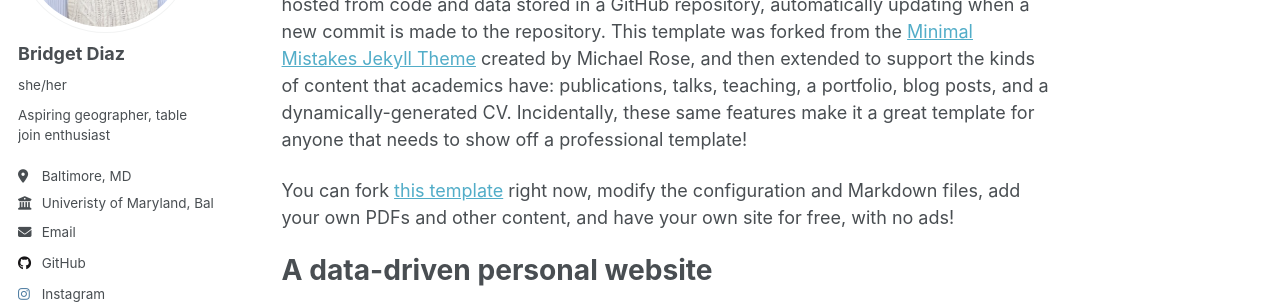
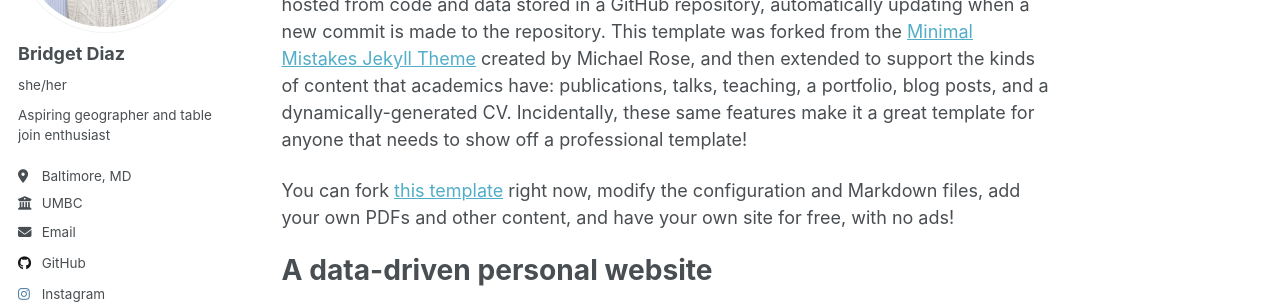
Before and after one commit to bruhhdget/bruhhdget.github.io, a Jekyll site: the page built from _pages/about.md, in a window 1280 px wide. Shown: the part 232-536 px from the top of the page. Built offline with Jekyll 4.4.1, drawn with Linux system fonts in a browser that asks for light colours; a script that is not in the unit is left out.

Commit message:
Update _config.yml

```diff
--- a/_config.yml
+++ b/_config.yml
@@ -26,9 +26,9 @@ author:
   avatar           : "github_pfp_new.png"
   name             : "Bridget Diaz"
   pronouns         : "she/her"
-  bio              : "Aspiring geographer, table join enthusiast"
+  bio              : "Aspiring geographer and table join enthusiast"
   location         : "Baltimore, MD"
-  employer         : "Univeristy of Maryland, Baltimore County"
+  employer         : "UMBC"
   uri              : # URL
   email            : "bridgetdiaz349@gmail.com"
 
```
